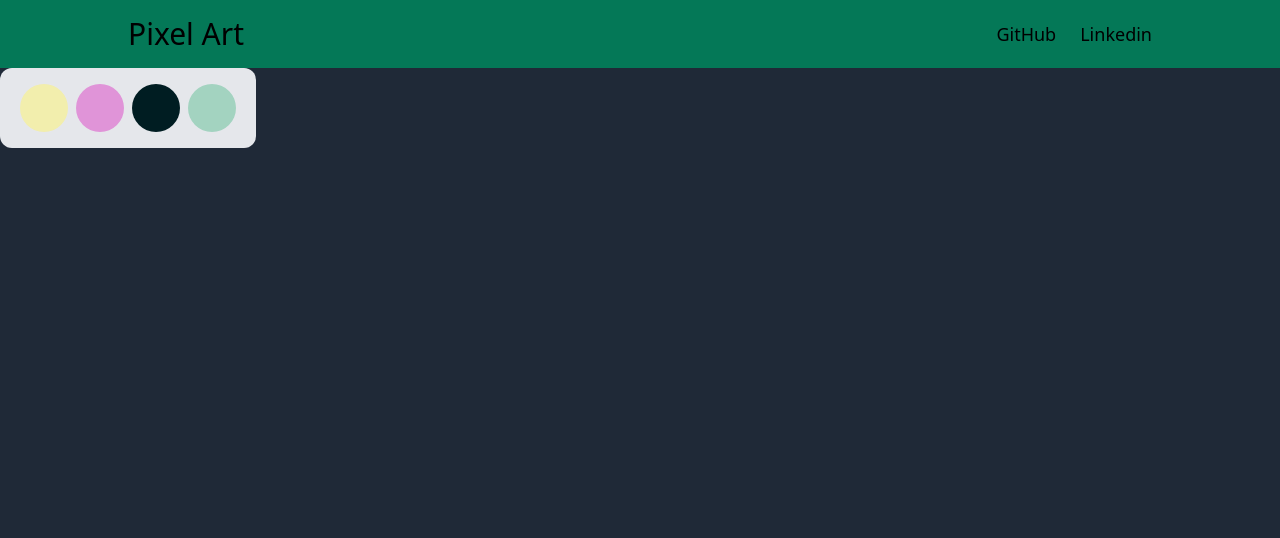
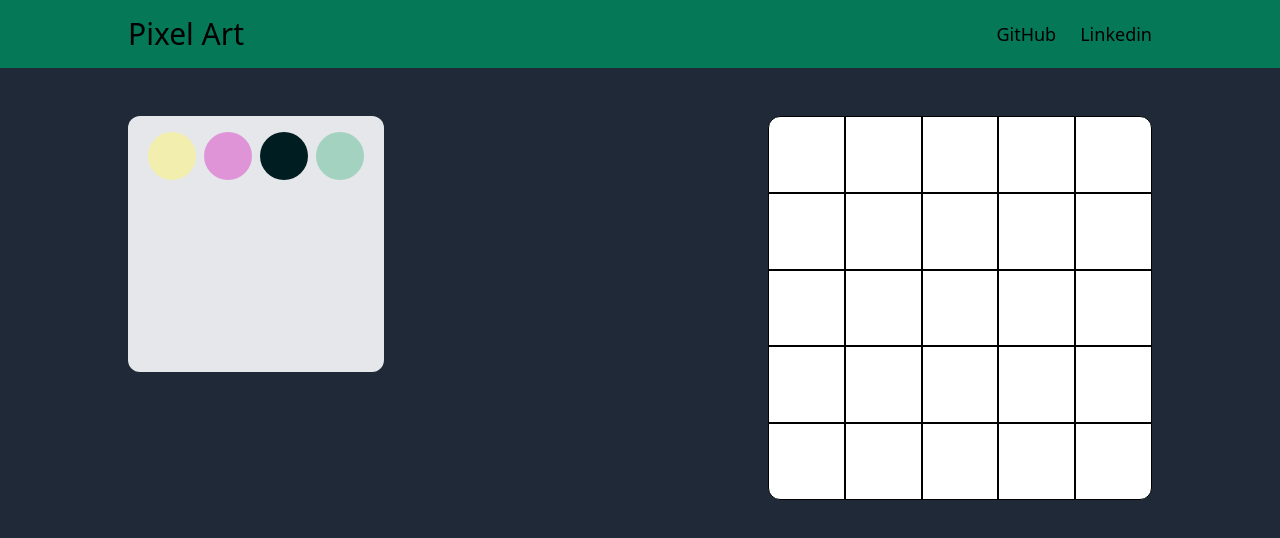
Before and after one commit to gabrielh-silvestre/pixel-art, a React (Create React App) app: page / in a window 1280 px wide. Shown: the top 538 px of the page. Built offline with nearby package versions, Linux system fonts and the light colour scheme.

Commit message:
feat(Home): import and render Canvas

```diff
--- a/src/pages/Home.tsx
+++ b/src/pages/Home.tsx
@@ -1,12 +1,17 @@
-import React from 'react'
-import Header from '../components/Header'
-import Pallete from '../components/Pallete'
+import React from 'react';
+
+import Header from '../components/Header';
+import Pallete from '../components/Pallete';
+import Canvas from '../components/Canvas';
 
 export default function Home() {
   return (
-    <>
+    <div>
       <Header />
-      <Pallete />
-    </>
-  )
+      <main className="w-4/5 mx-auto mt-12 flex justify-between">
+        <Pallete />
+        <Canvas />
+      </main>
+    </div>
+  );
 }
```
